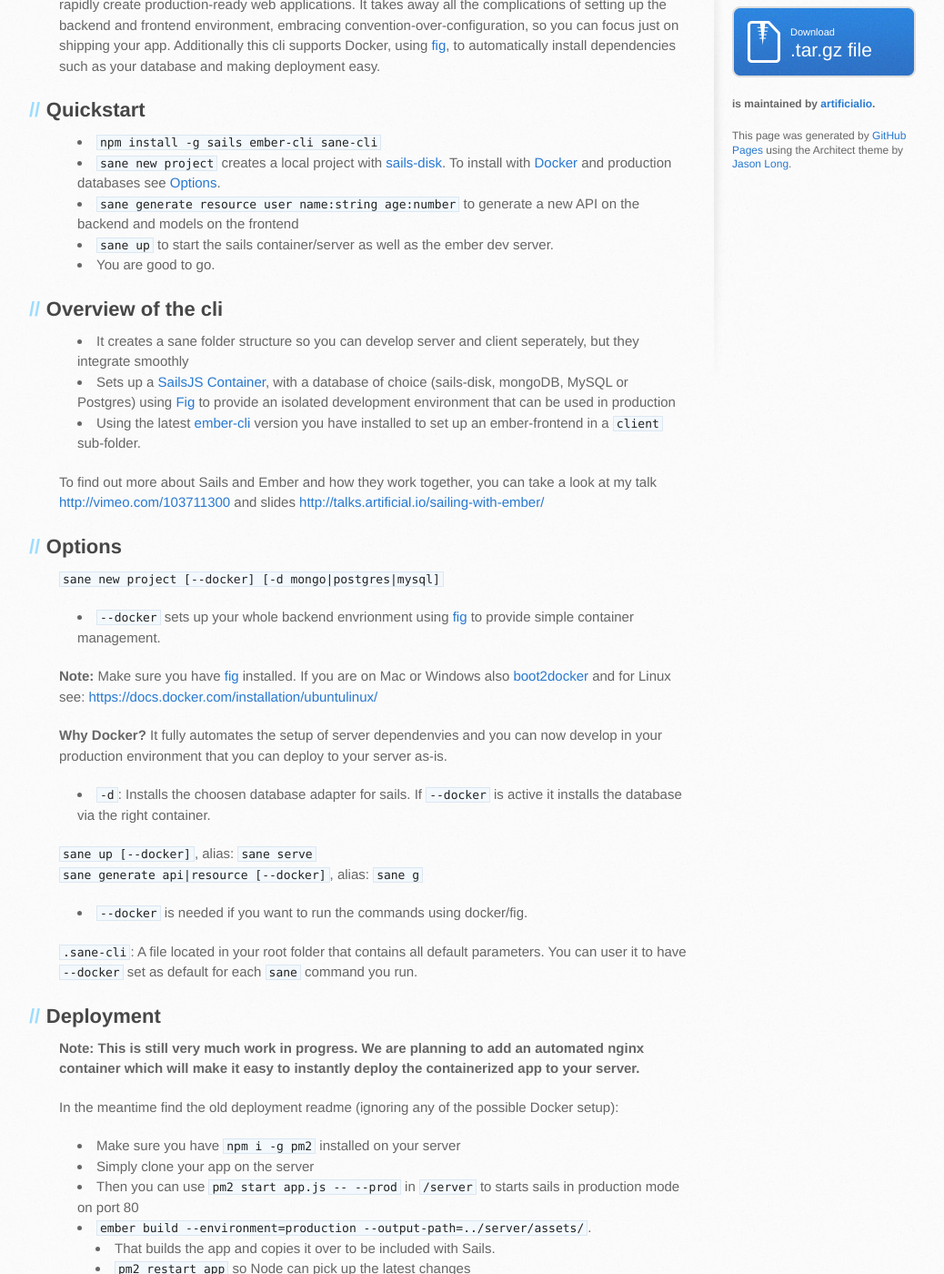
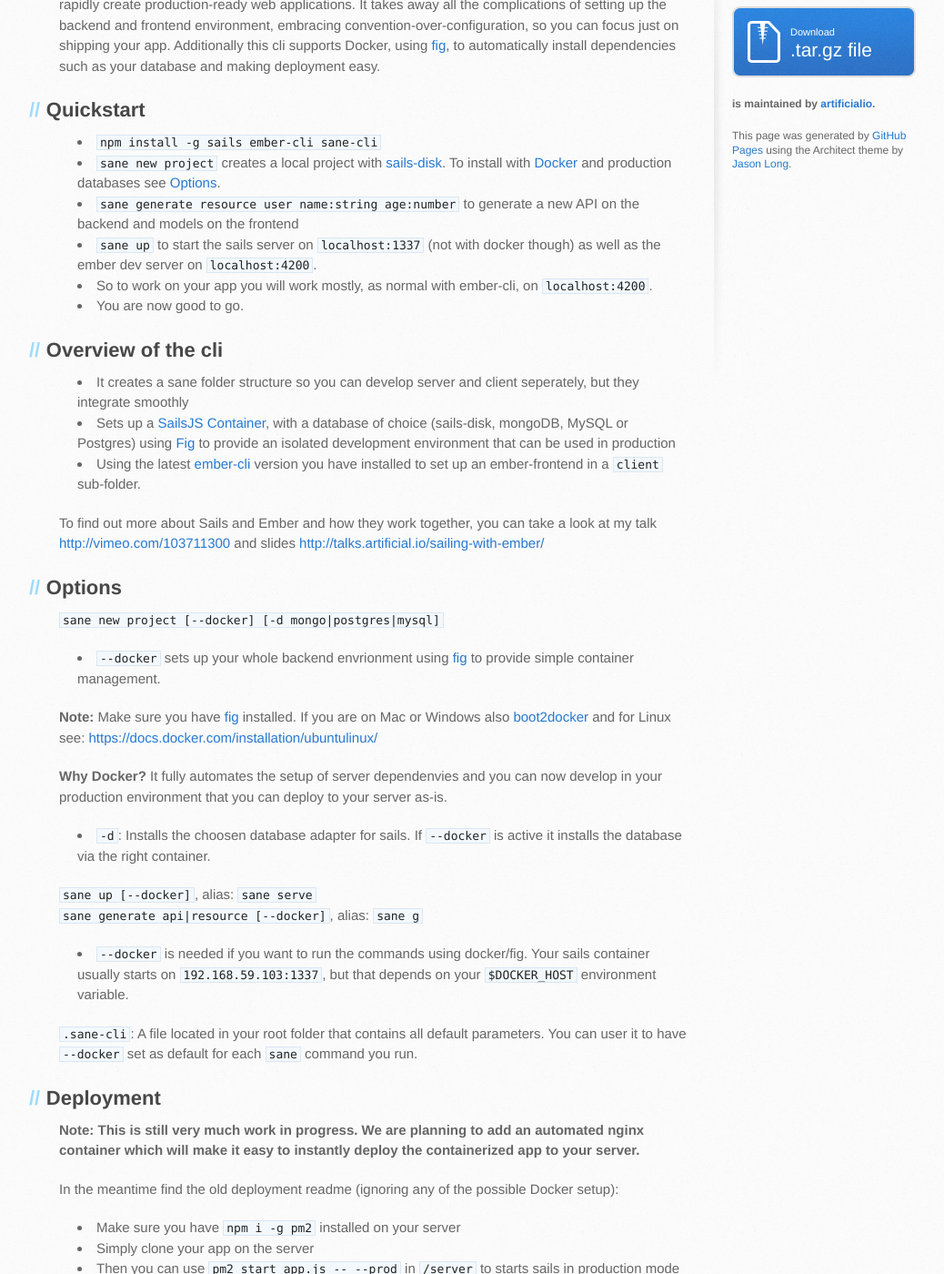
Before and after one commit to sane/sane, a Jekyll site: the page built from index.md, in a window 1280 px wide and 1400 px high, scrolled down 375 px. Shown: the whole window at 91% size, without its empty margins (105-1143 px from the left). Built offline with Jekyll 4.4.1, drawn with Linux system fonts in a browser that asks for light colours.

Commit message:
Clarified difference between sails and ember server.

```diff
--- a/index.md
+++ b/index.md
@@ -10,8 +10,9 @@ Sane - A Javascript fullstack and cli that uses two of the best frameworks, [Sai
 * `npm install -g sails ember-cli sane-cli`
 * `sane new project` creates a local project with [sails-disk](https://github.com/balderdashy/sails-disk). To install with [Docker](https://www.docker.com/) and production databases see [Options](#options).
 * `sane generate resource user name:string age:number` to generate a new API on the backend and models on the frontend
-* `sane up` to start the sails container/server as well as the ember dev server.
-* You are good to go.
+* `sane up` to start the sails server on `localhost:1337` (not with docker though) as well as the ember dev server on `localhost:4200`.
+* So to work on your app you will work mostly, as normal with ember-cli, on `localhost:4200`.
+* You are now good to go.
 
 
 ## Overview of the cli
@@ -39,7 +40,7 @@ To find out more about Sails and Ember and how they work together, you can take
 `sane up [--docker]`, alias: `sane serve`
 `sane generate api|resource [--docker]`, alias: `sane g`
 
-* `--docker` is needed if you want to run the commands using docker/fig.
+* `--docker` is needed if you want to run the commands using docker/fig. Your sails container usually starts on `192.168.59.103:1337`, but that depends on your `$DOCKER_HOST` environment variable.
 
 `.sane-cli`: A file located in your root folder that contains all default parameters. You can user it to have `--docker` set as default for each `sane` command you run.
 
```
